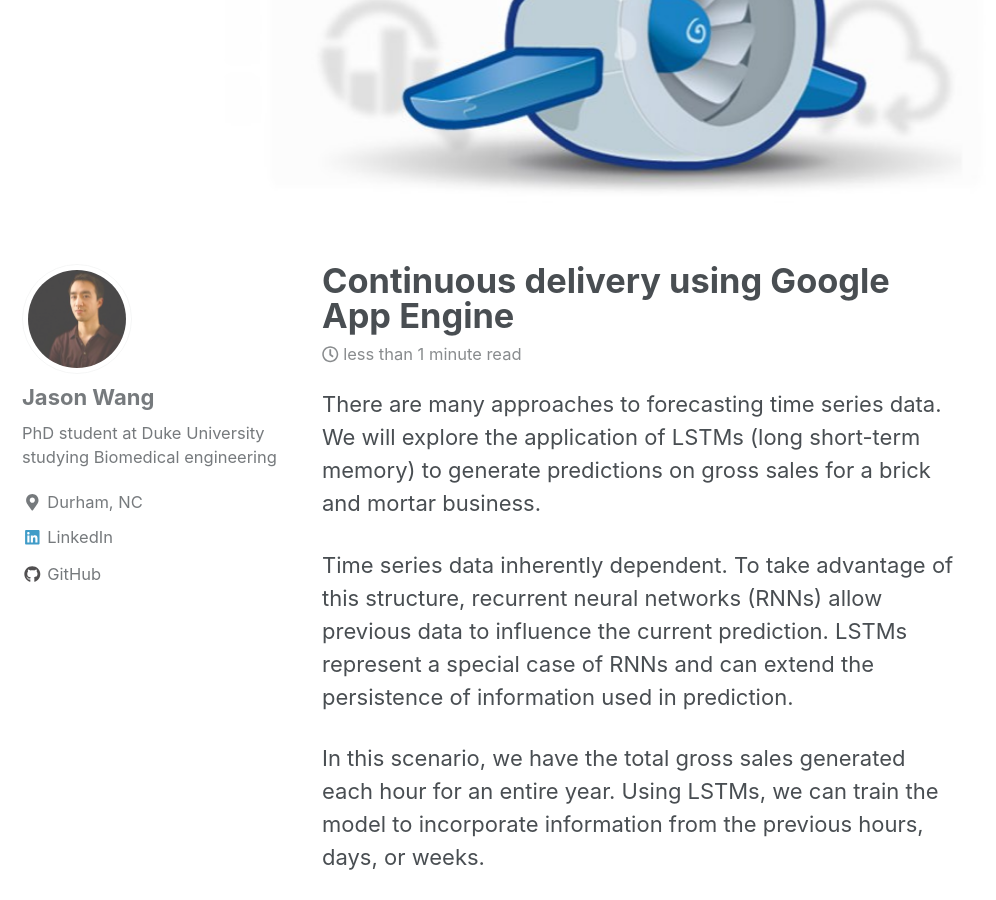
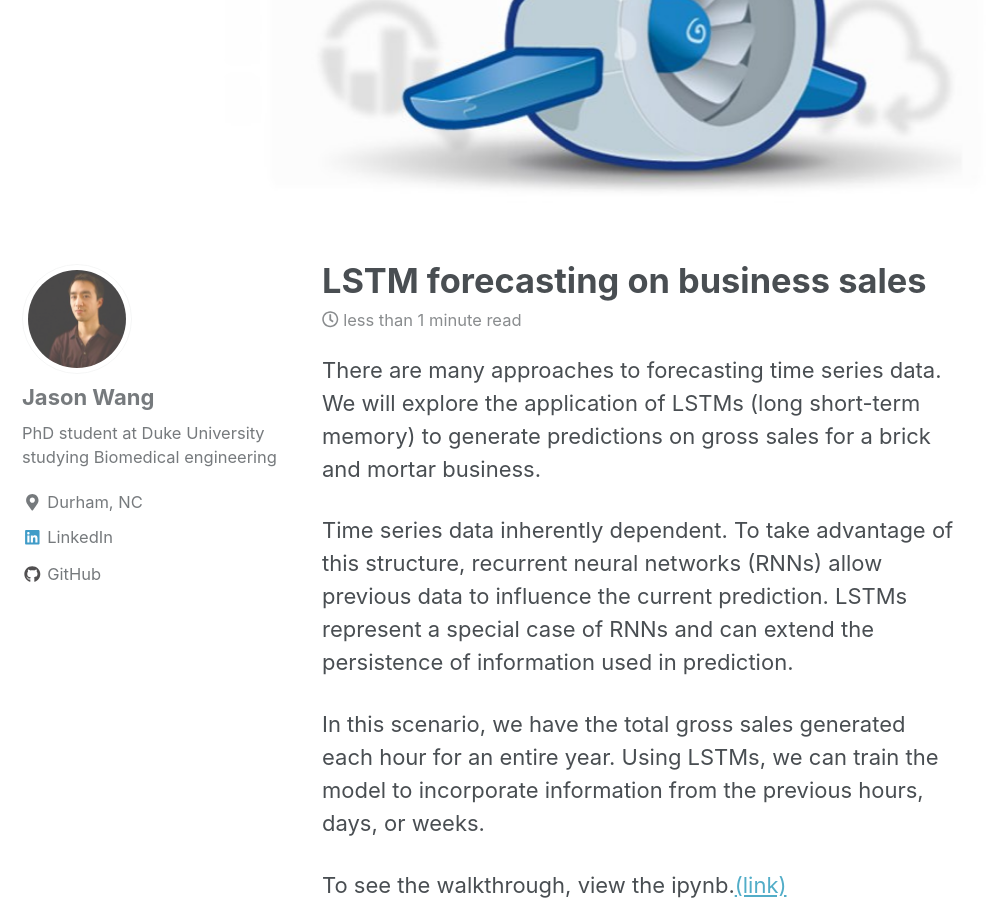
Before and after one commit to jtwang1027/jtwang1027.github.io, a Jekyll site: the page built from _posts/2020-02-19-lstm.md, in a window 1280 px wide and 900 px high, scrolled down 503 px. Shown: the whole window, without its empty margins (0-996 px from the left). Built offline with Jekyll 4.4.1, drawn with Linux system fonts in a browser that asks for light colours; nearby versions of some CDN libraries; some of the changed text lies outside the part shown.

Commit message:
add changes

```diff
--- a/_posts/2020-02-19-lstm.md
+++ b/_posts/2020-02-19-lstm.md
@@ -1,5 +1,5 @@
 ---
-title: "Continuous delivery using Google App Engine"
+title: "LSTM forecasting on business sales"
 date: 2018-01-28
 tags: [forecasting, lstm, neural networks, tensorflow]
 header:
```
Also changed, not shown: _posts/2020-01-28-contint.md (+1 -1 lines).
